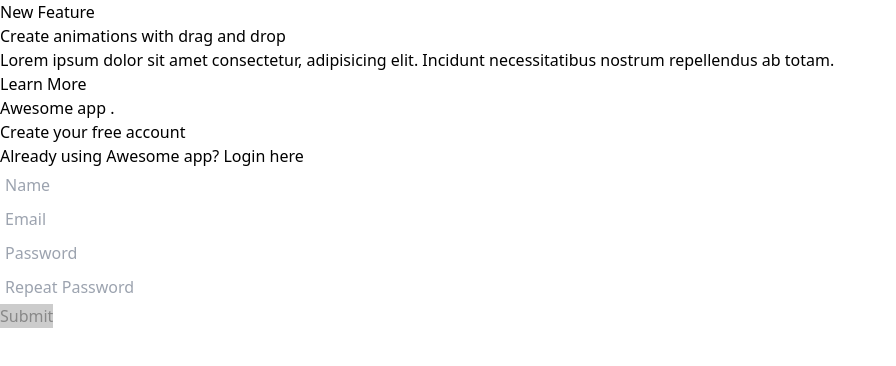
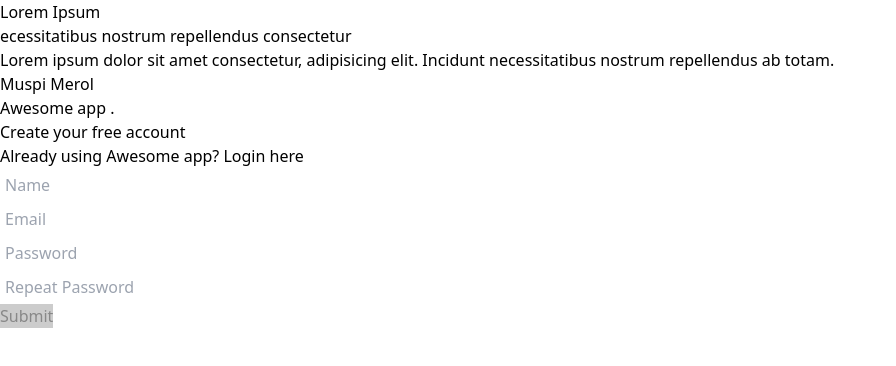
Before and after one commit to yb74/awesome-app-frontend, an Angular app: page /register in a window 1280 px wide. Shown: the top 366 px of the page, without its empty margins (0-896 px from the left). Built offline with nearby package versions, Linux system fonts and the light colour scheme.

Commit message:
improving style and cleanning code

```diff
--- a/src/app/components/homepage/homepage.component.html
+++ b/src/app/components/homepage/homepage.component.html
@@ -19,15 +19,15 @@
         </div>
 
         <div class="mt-8 ">
-            <h2 class="text-white font-bold text-2xl tracking-wide">{{ userProfile?.name }}</h2>
+            <h2 class="text-white font-bold text-2xl tracking-wide">{{ userProfile.name }}</h2>
         </div>
 
         <div class="mt-8 ">
-            <h2 class="text-white font-bold text-2xl tracking-wide">{{ userProfile?.email }}</h2>
+            <h2 class="text-white font-bold text-2xl tracking-wide">{{ userProfile.email }}</h2>
         </div>
 
         <div class="mt-8 ">
-            <h2 class="text-white font-bold text-2xl tracking-wide">{{ userProfile?.roles }}</h2>
+            <h2 class="text-white font-bold text-2xl tracking-wide">{{ userProfile.roles }}</h2>
         </div>
 
         <p class="text-emerald-400 font-semibold mt-2.5" >
--- a/src/app/components/homepage/homepage.component.ts
+++ b/src/app/components/homepage/homepage.component.ts
@@ -18,7 +18,7 @@ export class HomepageComponent implements OnInit {
   constructor(
     private loginService: LoginService
   ) {
-    this.userProfile = {name: "", email: "", roles: ""}
+    this.userProfile = {name: "", email: "", roles: "", password: ""}
   }
 
   ngOnInit(): void {
--- a/src/app/components/login/login.component.html
+++ b/src/app/components/login/login.component.html
@@ -16,7 +16,7 @@
 
       <form [formGroup]="loginForm" (ngSubmit)="onSubmit()" class="flex flex-col items-stretch pt-3 md:pt-8">
         <div class="flex flex-col pt-4">
-          <div class="relative flex overflow-hidden rounded-md border-2 transition focus-within:border-blue-600">
+          <div class="flex overflow-hidden rounded-md border-2 transition focus-within:border-blue-600">
             <input type="text" id="username" name="username" formControlName="username" class="w-full flex-shrink appearance-none border-gray-300 bg-white py-2 px-4 text-base text-gray-700 placeholder-gray-400 focus:outline-none" placeholder="Username" />
           </div>
           <div *ngIf="!loginForm.get('username')?.valid && loginForm.get('username')?.touched" class="text-red-600">
@@ -25,7 +25,7 @@
         </div>
 
         <div class="mb-4 flex flex-col pt-4">
-          <div class="relative flex overflow-hidden rounded-md border-2 transition focus-within:border-blue-600">
+          <div class="flex overflow-hidden rounded-md border-2 transition focus-within:border-blue-600">
             <input type="password" id="password" name="password" formControlName="password" class="w-full flex-shrink appearance-none border-gray-300 bg-white py-2 px-4 text-base text-gray-700 placeholder-gray-400 focus:outline-none" placeholder="Password" />
           </div>
           <div *ngIf="!loginForm.get('password')?.valid && loginForm.get('password')?.touched" class="text-red-600">
@@ -50,13 +50,12 @@
       </div>
     </div>
   </div>
-  <div class="relative hidden h-screen select-none bg-blue-600 bg-gradient-to-br md:block md:w-1/2">
+  <div class="hidden h-screen select-none bg-blue-600 bg-gradient-to-br md:block md:w-1/2">
     <div class="py-16 px-8 text-white xl:w-[40rem]">
-      <span class="rounded-full bg-white px-3 py-1 font-medium text-blue-600">New Feature</span>
-      <p class="my-6 text-3xl font-semibold leading-10">Create animations with <span class="abg-white whitespace-nowrap py-2 text-cyan-300">drag and drop</span>.</p>
+      <span class="rounded-full bg-white px-3 py-1 font-medium text-blue-600">Lorem Ipsum</span>
+      <p class="my-6 text-3xl font-semibold leading-10">amet consectetur, adipisicing elit. Incidunt  <span class="abg-white whitespace-nowrap py-2 text-cyan-300">necessitatibus nostrum </span>.</p>
       <p class="mb-4">Lorem ipsum dolor sit amet consectetur, adipisicing elit. Incidunt necessitatibus nostrum repellendus ab totam.</p>
-      <a href="#" class="font-semibold tracking-wide text-white underline underline-offset-4">Learn More</a>
+      <a href="#" class="font-semibold tracking-wide text-white underline underline-offset-4">lretum sitdolor</a>
     </div>
-    <img class="ml-8 w-11/12 max-w-lg rounded-lg object-cover" src="/images/aaFKzowNcgxqSdxMw11na.png" />
   </div>
 </div>
--- a/src/app/components/register/register.component.html
+++ b/src/app/components/register/register.component.html
@@ -1,10 +1,10 @@
 <div class="flex w-screen flex-wrap text-slate-800">
   <div class="relative hidden h-screen select-none flex-col justify-center bg-blue-600 text-center md:flex md:w-1/2">
     <div class="mx-auto py-16 px-8 text-white xl:w-[40rem]">
-      <span class="rounded-full bg-white px-3 py-1 font-medium text-blue-600">New Feature</span>
-      <p class="my-6 text-3xl font-semibold leading-10">Create animations with <span class="mx-auto block w-56 whitespace-nowrap rounded-lg bg-orange-400 py-2 text-white">drag and drop</span></p>
+      <span class="rounded-full bg-white px-3 py-1 font-medium text-blue-600">Lorem Ipsum</span>
+      <p class="my-6 text-3xl font-semibold leading-10">ecessitatibus nostrum repellendus <span class="mx-auto block w-56 whitespace-nowrap rounded-lg bg-orange-400 py-2 text-white">consectetur</span></p>
       <p class="mb-4">Lorem ipsum dolor sit amet consectetur, adipisicing elit. Incidunt necessitatibus nostrum repellendus ab totam.</p>
-      <a href="#" class="font-semibold tracking-wide text-white underline underline-offset-4">Learn More</a>
+      <a href="#" class="font-semibold tracking-wide text-white underline underline-offset-4">Muspi Merol</a>
     </div>
     <!-- <img class="mx-auto w-11/12 max-w-lg rounded-lg object-cover" src="/images/SoOmmtD2P6rjV76JvJTc6.png" /> -->
   </div>
@@ -21,7 +21,7 @@
 
       <form [formGroup]="registerForm" (ngSubmit)="onSubmit()" class="flex flex-col items-stretch pt-3 md:pt-8">
         <div class="flex flex-col pt-4">
-          <div class="relative flex overflow-hidden rounded-md border-2 transition focus-within:border-blue-600">
+          <div class="flex overflow-hidden rounded-md border-2 transition focus-within:border-blue-600">
             <input type="text" id="name" name="name" formControlName="name" class="w-full flex-shrink appearance-none border-gray-300 bg-white py-2 px-4 text-base text-gray-700 placeholder-gray-400 focus:outline-none" placeholder="Name" />
           </div>
           <div *ngIf="!registerForm.get('name')?.valid && registerForm.get('name')?.touched"class="text-red-600">
@@ -32,7 +32,7 @@
         </div>
 
         <div class="flex flex-col pt-4">
-          <div class="relative flex overflow-hidden rounded-md border-2 transition focus-within:border-blue-600">
+          <div class="flex overflow-hidden rounded-md border-2 transition focus-within:border-blue-600">
             <input type="email" id="email" name="email" formControlName="email" class="w-full flex-shrink appearance-none border-gray-300 bg-white py-2 px-4 text-base text-gray-700 placeholder-gray-400 focus:outline-none" placeholder="Email" />
           </div>
           <div *ngIf="!registerForm.get('email')?.valid && registerForm.get('email')?.touched"class="text-red-600">
@@ -46,7 +46,7 @@
         </div>
 
         <div class="flex flex-col pt-4">
-          <div class="relative flex overflow-hidden rounded-md border-2 transition focus-within:border-blue-600">
+          <div class="flex overflow-hidden rounded-md border-2 transition focus-within:border-blue-600">
             <input type="password" id="password" name="password" formControlName="password" class="w-full flex-shrink appearance-none border-gray-300 bg-white py-2 px-4 text-base text-gray-700 placeholder-gray-400 focus:outline-none" placeholder="Password" />
           </div>
           <div *ngIf="!registerForm.get('password')?.valid && registerForm.get('password')?.touched"class="text-red-600">
@@ -57,7 +57,7 @@
         </div>
 
         <div class="flex flex-col pt-4">
-          <div class="relative flex overflow-hidden rounded-md border-2 transition focus-within:border-blue-600">
+          <div class="flex overflow-hidden rounded-md border-2 transition focus-within:border-blue-600">
             <input type="password" id="repeatPassword" name="repeatPassword" formControlName="repeatPassword" class="w-full flex-shrink appearance-none border-gray-300 bg-white py-2 px-4 text-base text-gray-700 placeholder-gray-400 focus:outline-none" placeholder="Repeat Password" />
           </div>
           <div *ngIf="!registerForm.get('repeatPassword')?.valid && registerForm.get('repeatPassword')?.touched"class="text-red-600">
--- a/src/app/models/user.ts
+++ b/src/app/models/user.ts
@@ -2,4 +2,5 @@ export interface User {
     name: string;
     email: string;
     roles: string;
+    password: string;
 }
--- a/src/app/shared/UI/toast/toast.component.html
+++ b/src/app/shared/UI/toast/toast.component.html
@@ -5,7 +5,6 @@
       {{ toastMessage }}
     </div>
     <div class="flex items-center mt-2 space-x-2">
-      <a routerLink="/home" class="text-sm font-medium text-blue-600 hover:text-blue-700 dark:text-blue-500 dark:hover:text-blue-600">Back to homepage</a>
       <button (click)="closeToast()" type="button" class="ml-auto bg-white text-gray-400 hover:text-gray-700 dark:text-gray-300 dark:hover:text-gray-100 rounded-lg focus:ring-2 focus:ring-gray-300 p-1.5 hover:bg-gray-100 inline-flex items-center justify-center h-8 w-8 dark:bg-gray-800 dark:hover:bg-red-600" aria-label="Close">
         <span class="sr-only">Close</span>
         <svg class="w-4 h-4" aria-hidden="true" xmlns="http://www.w3.org/2000/svg" fill="none" viewBox="0 0 14 14">
```
Also changed, not shown: src/app/components/login/login.component.ts (+9 -3 lines), src/app/components/register/register.component.ts (+6 -6 lines).
